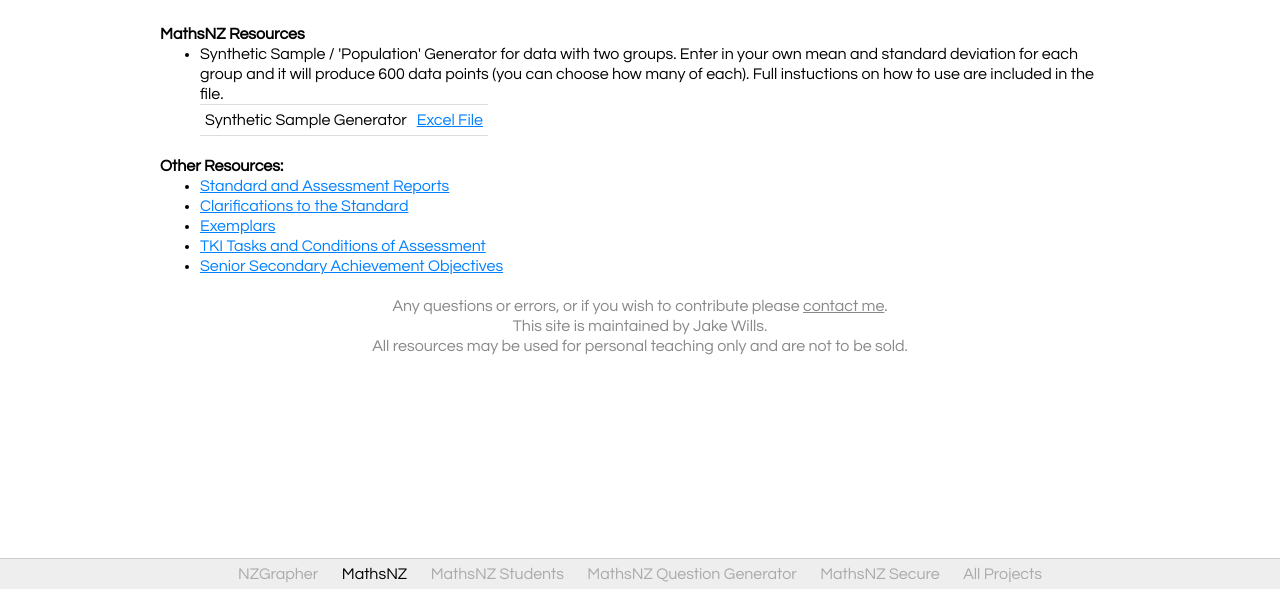
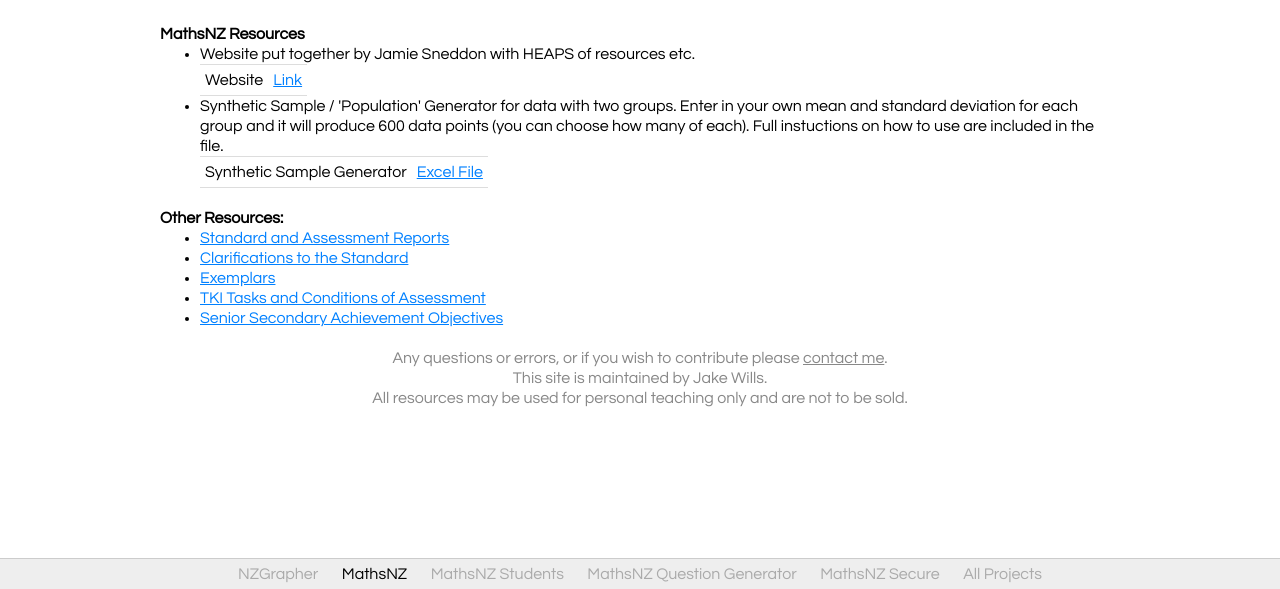
Before and after one commit to mathsnz/mathsnz.github.io, a plain HTML site: page resources/91264.html in a window 1280 px wide. Shown: the part 211-800 px from the top of the page. Drawn offline with Linux system fonts and the light colour scheme; a web font is replaced by a local one.

Commit message:
update
new resource for 2.9

```diff
--- a/resources/91264.html
+++ b/resources/91264.html
@@ -24,6 +24,12 @@
  <br>
  <b>MathsNZ Resources</b><br>
  <ul>
+	<li>Website put together by Jamie Sneddon with HEAPS of resources etc.
+	<table>
+		<tr><td>Website</td>
+			<td><a href='https://sites.google.com/view/inference/' target='_blank' rel='noopener'>Link</a></td>
+	</table>
+	</li>
 	<li>Synthetic Sample / 'Population' Generator for data with two groups. Enter in your own mean and standard deviation for each group and it will produce
 	600 data points (you can choose how many of each). Full instuctions on how to use are included in the file.
 	<table>
```
